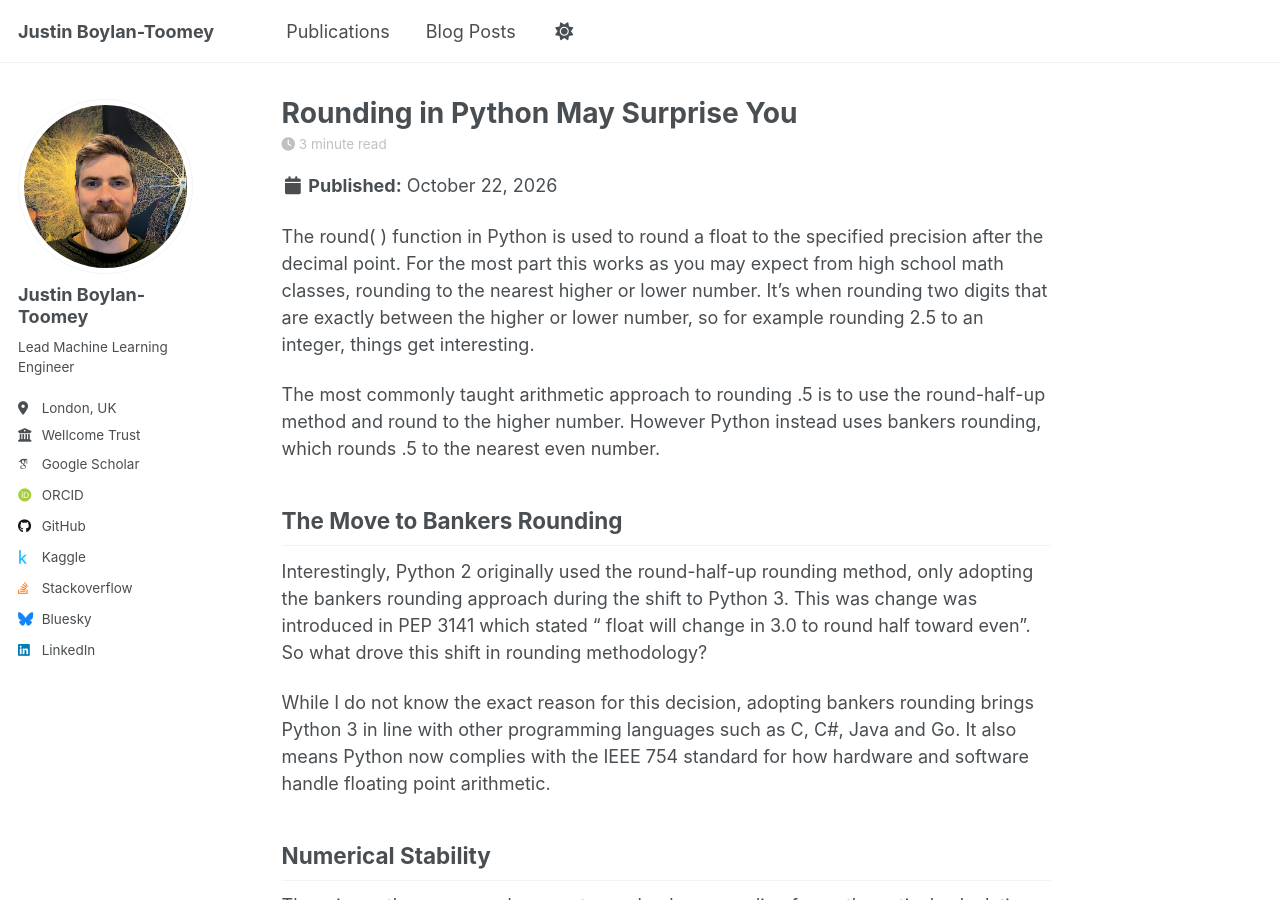
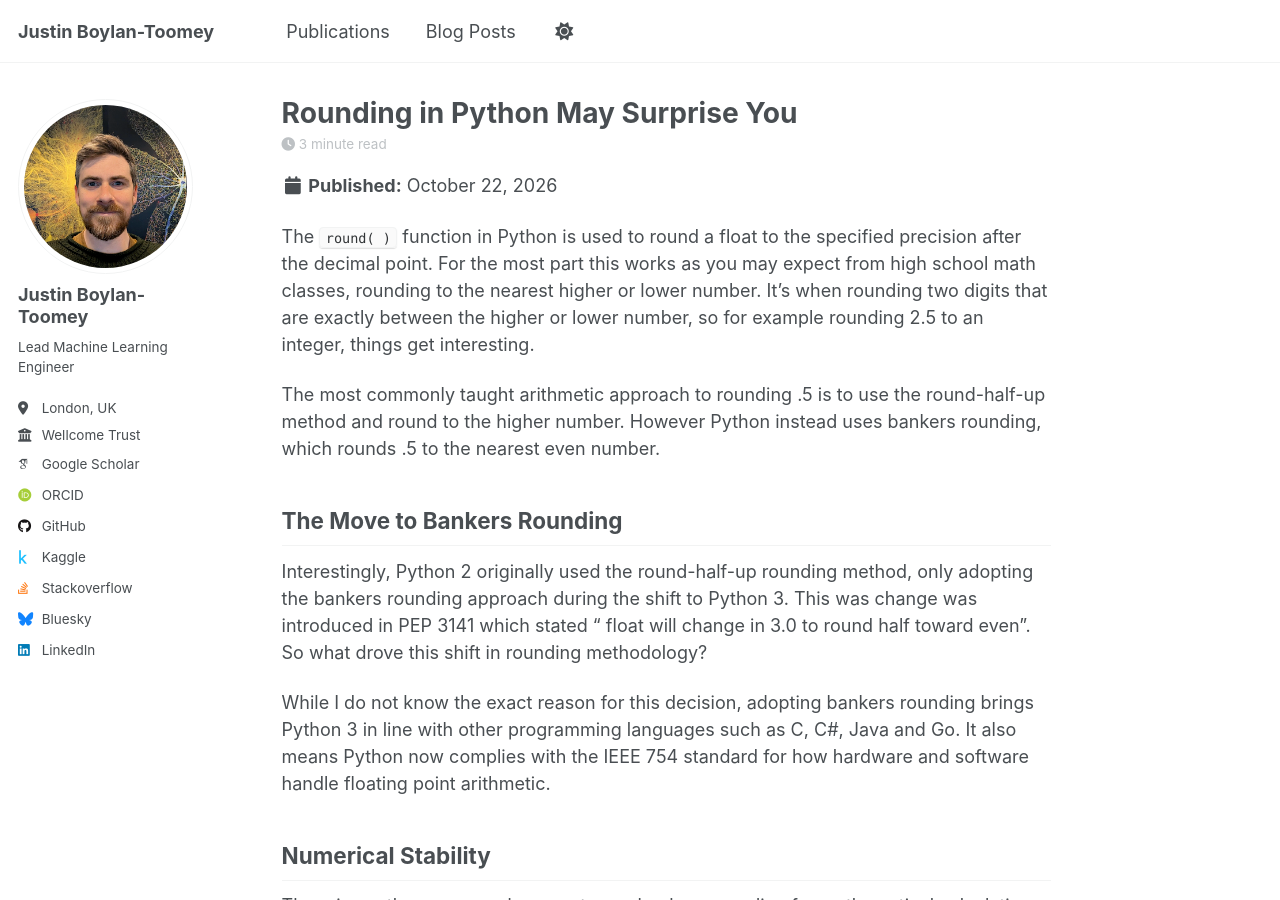
Before and after one commit to justinbt1/justinbt1.github.io, a Jekyll site: the page built from _posts/2026-10-22-python-rounding.md, in a window 1280 px wide and 900 px high. Built offline with Jekyll 4.4.1, drawn with Linux system fonts in a browser that asks for light colours; some web fonts are replaced; a script that is not in the unit is left out.

Commit message:
Updated blog formatting

```diff
--- a/_posts/2026-10-22-python-rounding.md
+++ b/_posts/2026-10-22-python-rounding.md
@@ -5,7 +5,7 @@ permalink: /posts/python-rounding
 tags:
   - statistics
 ---
-The round( ) function in Python is used to round a float to the specified precision after the decimal point. For the most part this works as you may expect from high school math classes, rounding to the nearest higher or lower number. It’s when rounding two digits that are exactly between the higher or lower number, so for example rounding 2.5 to an integer, things get interesting.
+The `round( )` function in Python is used to round a float to the specified precision after the decimal point. For the most part this works as you may expect from high school math classes, rounding to the nearest higher or lower number. It’s when rounding two digits that are exactly between the higher or lower number, so for example rounding 2.5 to an integer, things get interesting.
 
 The most commonly taught arithmetic approach to rounding .5 is to use the round-half-up method and round to the higher number. However Python instead uses bankers rounding, which rounds .5 to the nearest even number.
 
```
